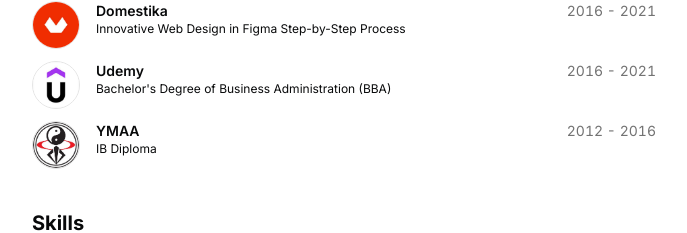
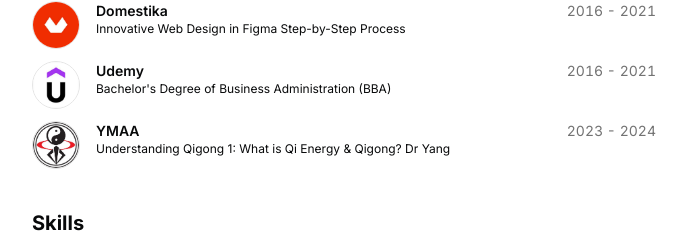
Before and after one commit to telluricaquarian/curriculumvitae, a Next.js app: page / in a window 1280 px wide. Shown: the part 1023-1256 px from the top of the page, without its empty margins (296-983 px from the left). Built offline with nearby package versions, Linux system fonts and the light colour scheme.

Commit message:
Updated portfolio with latest changes

```diff
--- a/src/data/resume.tsx
+++ b/src/data/resume.tsx
@@ -172,10 +172,10 @@ export const DATA = {
     {
       school: "YMAA",
       href: "https://ibo.org",
-      degree: "IB Diploma",
+      degree: "Understanding Qigong 1: What is Qi Energy & Qigong? Dr Yang",
       logoUrl: "/ib.png",
-      start: "2012",
-      end: "2016",
+      start: "2023",
+      end: "2024",
     },
   ],
   projects: [
```
